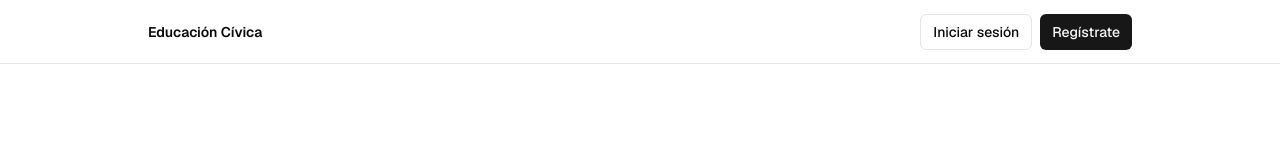
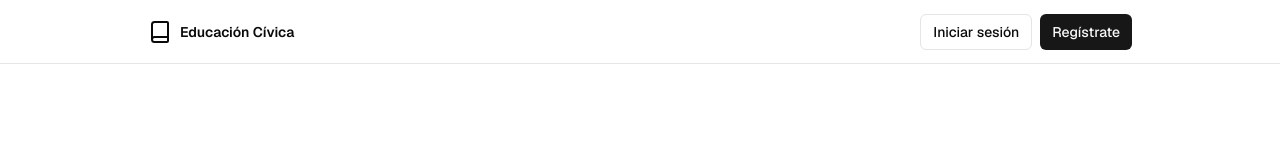
Before and after one commit to pedro-donoso/educacion-civica, a Next.js app: page / in a window 1280 px wide. Shown: the top 160 px of the page. Built offline with nearby package versions, Linux system fonts and the light colour scheme; no server answers.

Commit message:
agrego icono

```diff
--- a/app/layout.tsx
+++ b/app/layout.tsx
@@ -1,4 +1,3 @@
-import DeployButton from "@/components/deploy-button";
 import { EnvVarWarning } from "@/components/env-var-warning";
 import HeaderAuth from "@/components/header-auth";
 import { ThemeSwitcher } from "@/components/theme-switcher";
@@ -6,7 +5,9 @@ import { hasEnvVars } from "@/utils/supabase/check-env-vars";
 import { Geist } from "next/font/google";
 import { ThemeProvider } from "next-themes";
 import Link from "next/link";
+import { BookIcon } from "lucide-react"; // Importa el ícono que desees
 import "./globals.css";
+
 
 const defaultUrl = process.env.VERCEL_URL
   ? `https://${process.env.VERCEL_URL}`
@@ -42,10 +43,11 @@ export default function RootLayout({
               <nav className="w-full flex justify-center border-b border-b-foreground/10 h-16">
                 <div className="w-full max-w-5xl flex justify-between items-center p-3 px-5 text-sm">
                   <div className="flex gap-5 items-center font-semibold">
-                    <Link href={"/"}>Educación Cívica</Link>
-                    <div className="flex items-center gap-2">
-
-                    </div>
+                    <Link href="/" className="flex items-center gap-2">
+                      <BookIcon size={24} className="text-foreground" />
+                      Educación Cívica
+                    </Link>
+                    <div className="flex items-center gap-2"></div>
                   </div>
                   {!hasEnvVars ? <EnvVarWarning /> : <HeaderAuth />}
                 </div>
```
